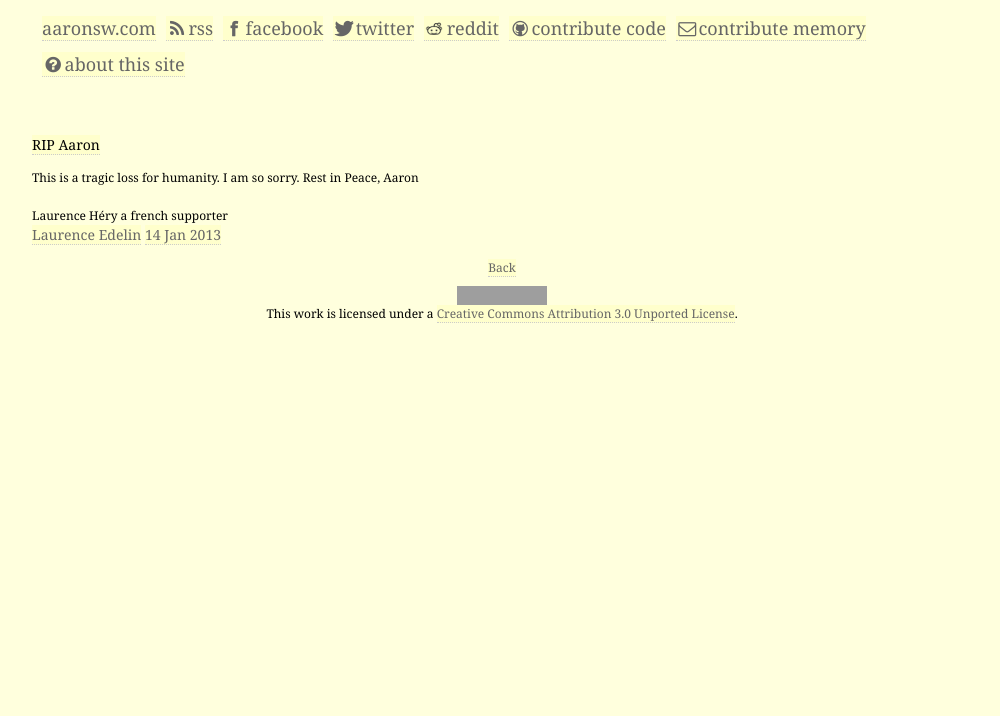
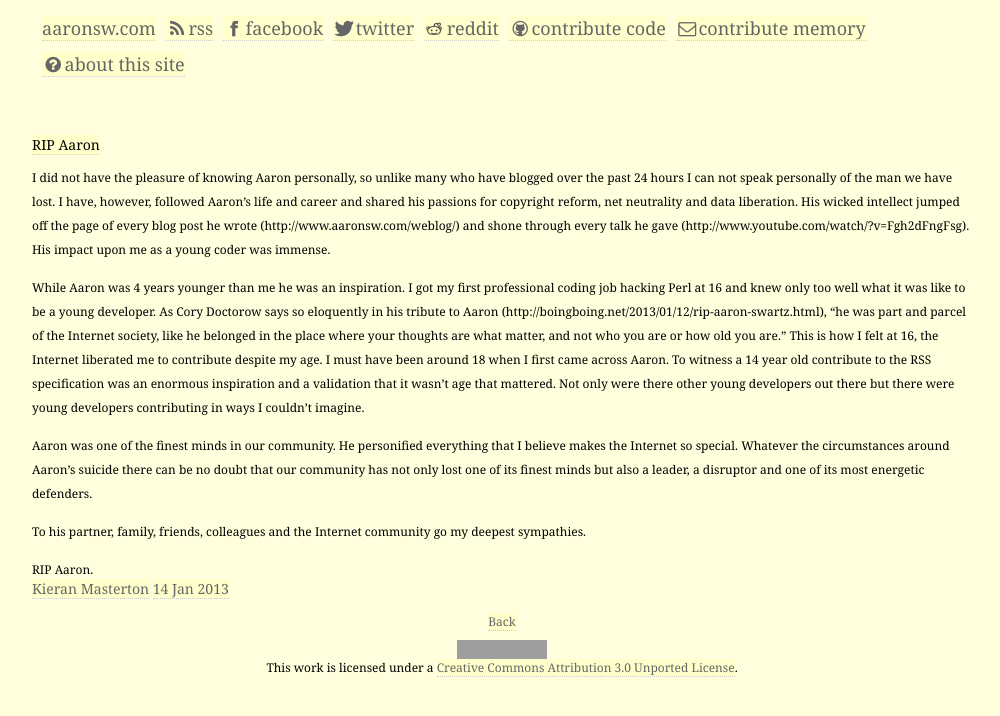
Before and after one commit to guanix/rememberaaronsw, a Jekyll site: the page built from memories/_posts/2013-01-14-RIP-Aaron.md, in a window 1280 px wide. Shown: the top 716 px of the page, without its empty margins (138-1138 px from the left). Built offline with Jekyll 4.4.1, drawn with Linux system fonts in a browser that asks for light colours; grey boxes are pictures that could not be loaded.

Commit message:
Adding Kieran Masterton.

```diff
--- a/memories/_posts/2013-01-14-RIP-Aaron.md
+++ b/memories/_posts/2013-01-14-RIP-Aaron.md
@@ -1,13 +1,16 @@
 ---
-author: Laurence Edelin
+author: Kieran Masterton
 type: post
 date: 2013-01-14
 title: RIP Aaron
 layout: default
 ---
-This is a tragic loss for humanity.
-I am so sorry.
-Rest in Peace, Aaron
+I did not have the pleasure of knowing Aaron personally, so unlike many who have blogged over the past 24 hours I can not speak personally of the man we have lost. I have, however, followed Aaron’s life and career and shared his passions for copyright reform, net neutrality and data liberation. His wicked intellect jumped off the page of every blog post he wrote (http://www.aaronsw.com/weblog/) and shone through every talk he gave (http://www.youtube.com/watch/?v=Fgh2dFngFsg). His impact upon me as a young coder was immense.
 
-Laurence Héry
-a french supporter
+While Aaron was 4 years younger than me he was an inspiration. I got my first professional coding job hacking Perl at 16 and knew only too well what it was like to be a young developer. As Cory Doctorow says so eloquently in his tribute to Aaron (http://boingboing.net/2013/01/12/rip-aaron-swartz.html), “he was part and parcel of the Internet society, like he belonged in the place where your thoughts are what matter, and not who you are or how old you are.” This is how I felt at 16, the Internet liberated me to contribute despite my age. I must have been around 18 when I first came across Aaron. To witness a 14 year old contribute to the RSS specification was an enormous inspiration and a validation that it wasn’t age that mattered. Not only were there other young developers out there but there were young developers contributing in ways I couldn’t imagine.
+
+Aaron was one of the finest minds in our community. He personified everything that I believe makes the Internet so special. Whatever the circumstances around Aaron’s suicide there can be no doubt that our community has not only lost one of its finest minds but also a leader, a disruptor and one of its most energetic defenders.
+
+To his partner, family, friends, colleagues and the Internet community go my deepest sympathies.
+
+RIP Aaron.
```
